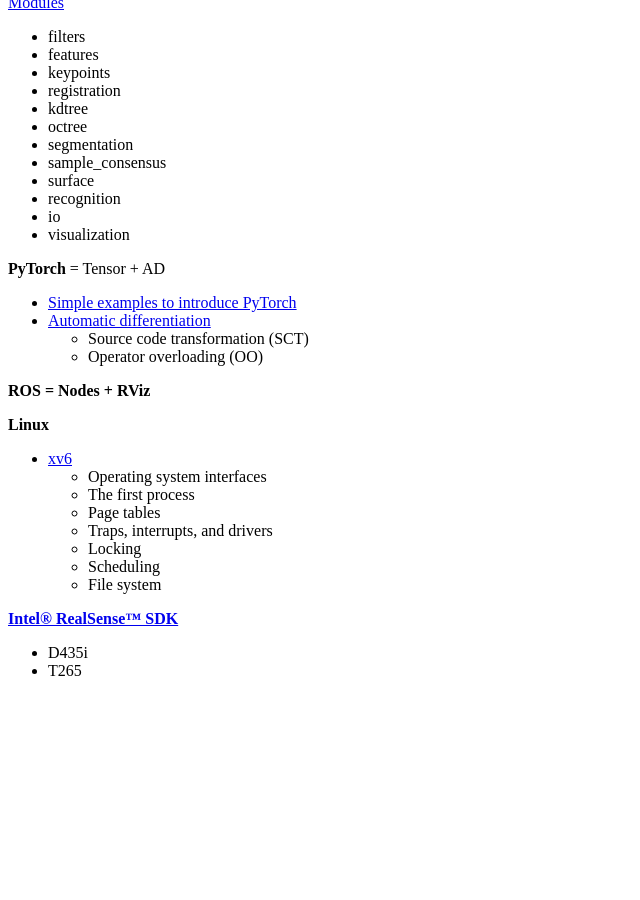
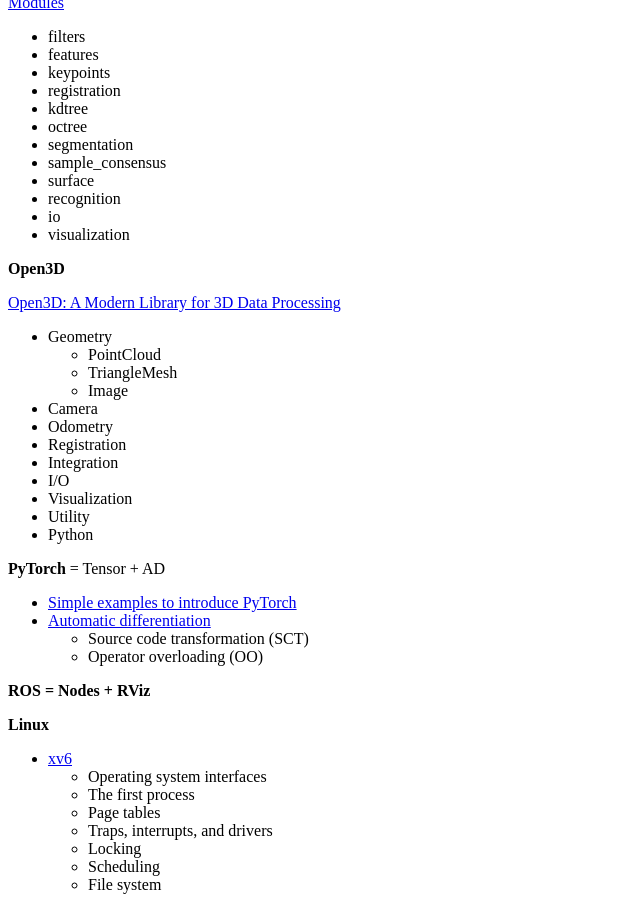
Before and after one commit to matheecs/matheecs.github.io, a Jekyll site: the page built from _posts/2019-10-27-SpatialAI.md, in a window 1280 px wide and 900 px high, scrolled down 1906 px. Shown: the whole window, without its empty margins (0-640 px from the left). Built offline with Jekyll 4.4.1, drawn with Linux system fonts in a browser that asks for light colours; before the commit the page ends 2602 px from its top, so only the background shows below that.

Commit message:
add Open3D

```diff
--- a/_posts/2019-10-27-SpatialAI.md
+++ b/_posts/2019-10-27-SpatialAI.md
@@ -65,6 +65,23 @@
 - io
 - visualization
 
+**Open3D**
+
+[Open3D: A Modern Library for 3D Data Processing](http://www.open3d.org/docs/release/index.html#)
+
+- Geometry
+  - PointCloud
+  - TriangleMesh
+  - Image
+- Camera
+- Odometry
+- Registration
+- Integration
+- I/O
+- Visualization
+- Utility
+- Python
+
 **PyTorch** = Tensor + AD
 
 - [Simple examples to introduce PyTorch](https://github.com/jcjohnson/pytorch-examples)
```
Also changed, not shown: pages/d400.md (+5 -1 lines).
